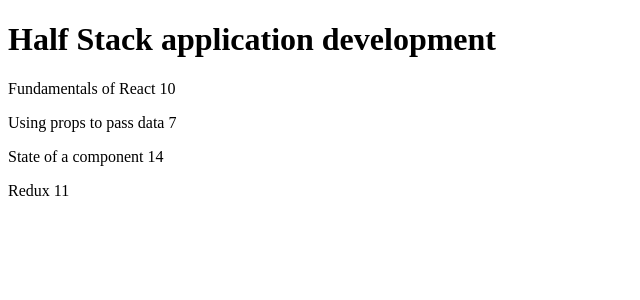
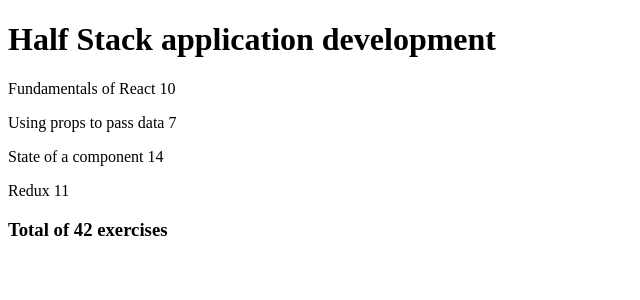
Before and after one commit to amangofer/full-stack-open, a React (Vite) app in the folder part-2/courseinfo/: page / in a window 1280 px wide. Shown: the top 300 px of the page, without its empty margins (0-640 px from the left). Built offline with nearby package versions, Linux system fonts and the light colour scheme.

Commit message:
answer for 2.2: Course information step 7 exercise

```diff
--- a/part-2/courseinfo/src/App.jsx
+++ b/part-2/courseinfo/src/App.jsx
@@ -1,6 +1,6 @@
 const Header = ({ course }) => <h1>{course}</h1>;
 
-const Total = ({ sum }) => <p>Number of exercises {sum}</p>;
+const Total = ({ sum }) => <h3>Total of {sum} exercises</h3>;
 
 const Part = ({ part }) => (
   <p>
@@ -11,7 +11,7 @@
 const Content = ({ parts }) => (
   <>
     {parts.map((part) => (
-      <Part part={part} />
+      <Part key={part.id} part={part} />
     ))}
   </>
 );
@@ -20,6 +20,11 @@
   <>
     <Header course={course.name} />
     <Content parts={course.parts} />
+    <Total
+      sum={course.parts.reduce((acc, part) => {
+        return acc + part.exercises;
+      }, 0)}
+    />
   </>
 );
 
```
